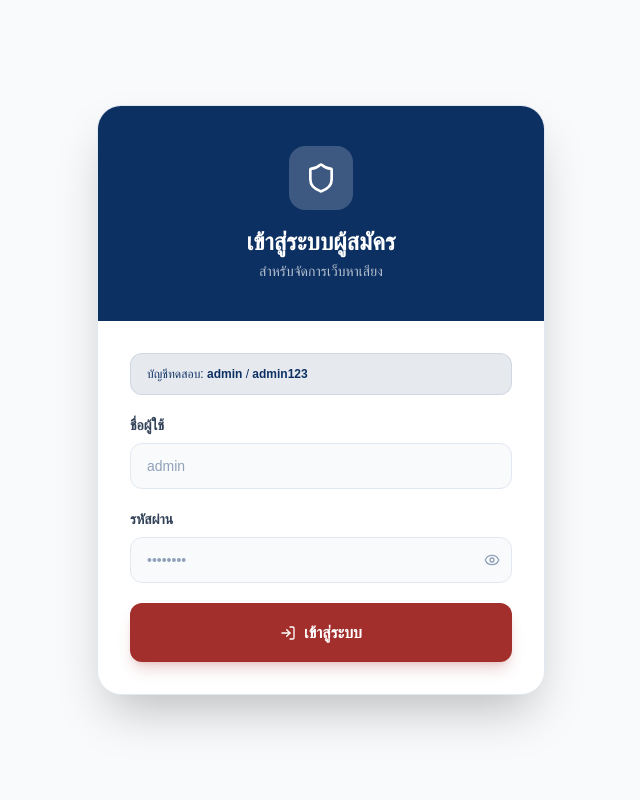
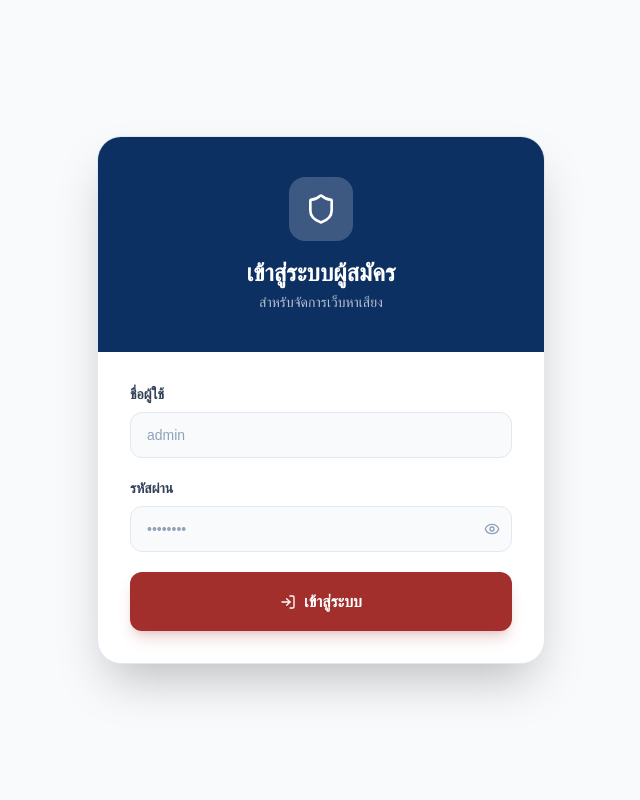
Before and after one commit to MJP2708/Thitinumber2, a Next.js app: page /admin/login in a window 1280 px wide. Shown: the top 800 px of the page, without its empty margins (319-959 px from the left). Built offline with nearby package versions, Linux system fonts and the light colour scheme; no server answers; the database is empty; a web font is replaced by a local one.

Commit message:
remove user pass hint

```diff
--- a/app/admin/login/page.tsx
+++ b/app/admin/login/page.tsx
@@ -55,10 +55,6 @@ export default function AdminLoginPage() {
           </div>
 
           <form onSubmit={handleSubmit} className="px-8 py-8 space-y-5">
-            {/* Demo hint */}
-            <div className="bg-[#0d3063]/10 dark:bg-white/10 border border-[#0d3063]/10 dark:border-white/10 rounded-xl px-4 py-3 text-xs text-[#0d3063] dark:text-white/70">
-              บัญชีทดสอบ: <strong>admin</strong> / <strong>admin123</strong>
-            </div>
 
             {error && (
               <div className="bg-red-50 dark:bg-red-950/30 border border-red-200 dark:border-red-800 text-red-600 dark:text-red-400 rounded-xl px-4 py-3 text-sm">
```
